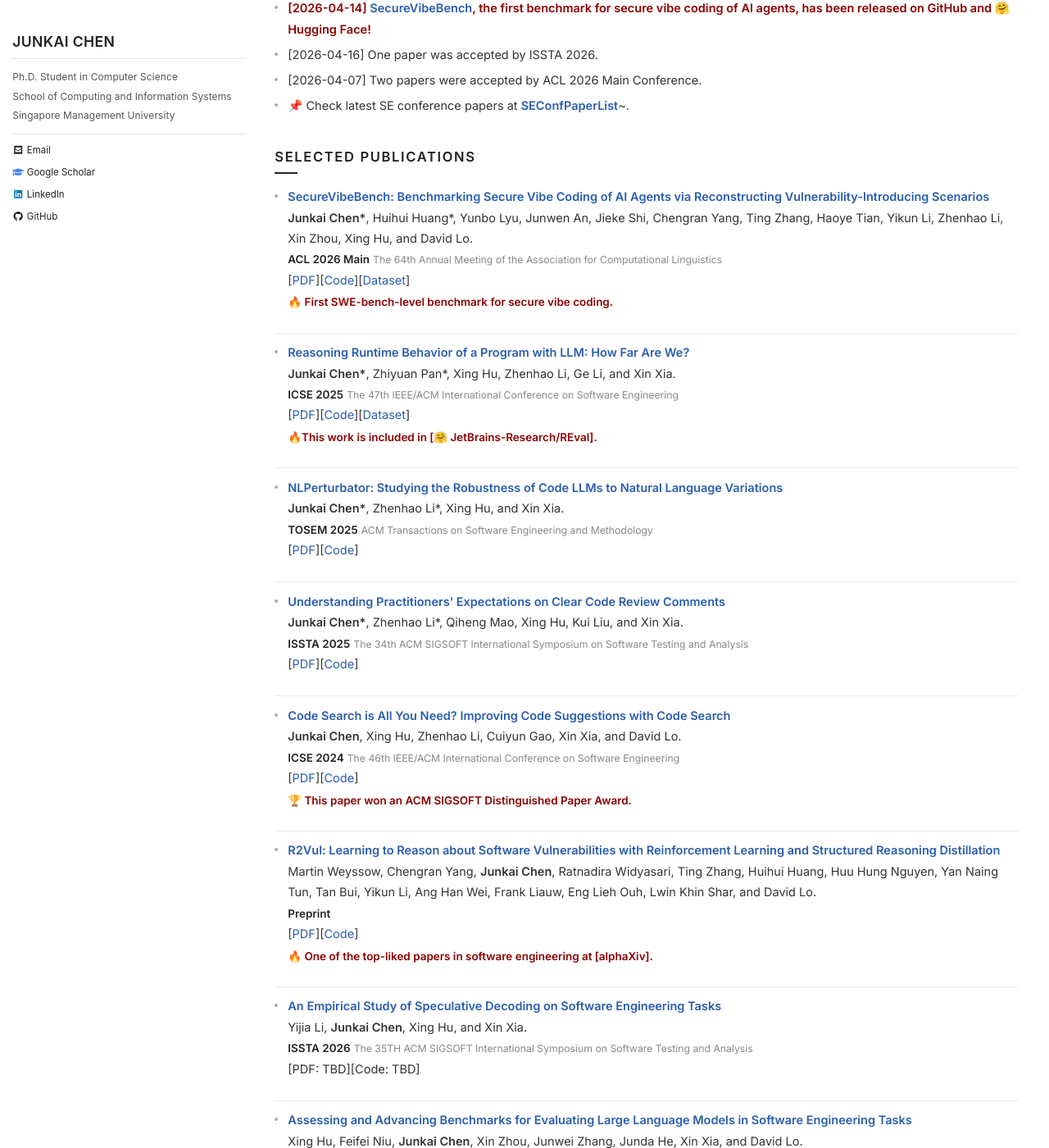
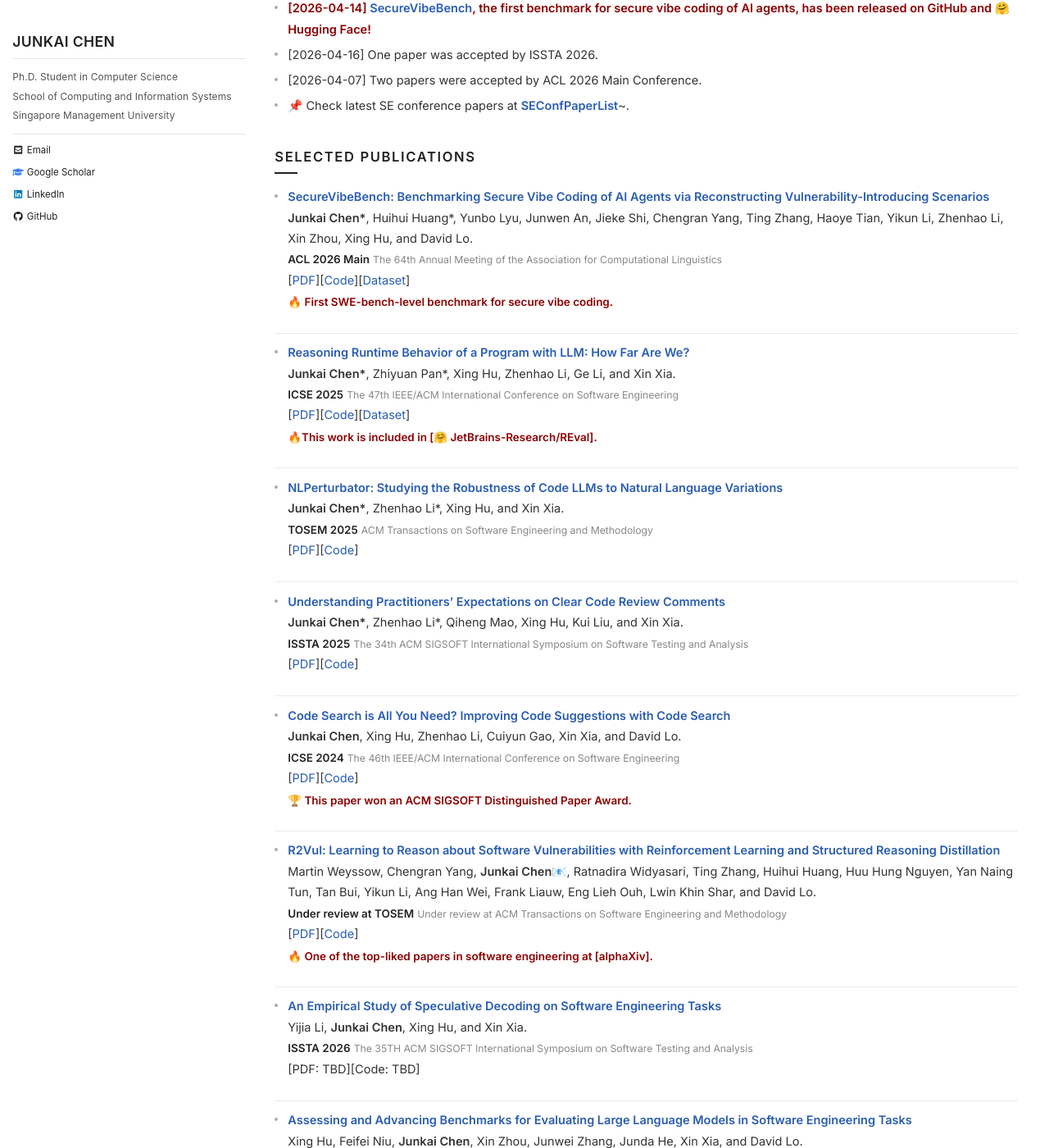
Before and after one commit to chen-junkai/chen-junkai.github.io, a Jekyll site: the page built from index.md, in a window 1280 px wide and 1400 px high, scrolled down 332 px. Shown: the whole window at 82% size. Built offline with Jekyll 4.4.1, drawn with Linux system fonts in a browser that asks for light colours; nearby versions of some CDN libraries; our own code applies the rules of GitHub Pages for plain Markdown files.

Commit message:
Enhance publication

```diff
--- a/assets/css/main.scss
+++ b/assets/css/main.scss
@@ -147,6 +147,51 @@
     font-weight: 600;
   }
 
+  /* Author annotations with hover tooltip (equal contribution / corresponding) */
+  .eq-contrib,
+  .corresp {
+    position: relative;
+    text-decoration: none;
+
+    &:hover::after,
+    &:focus::after {
+      position: absolute;
+      bottom: calc(100% + 6px);
+      left: 50%;
+      transform: translateX(-50%);
+      white-space: nowrap;
+      background: #333;
+      color: #fff;
+      padding: 4px 8px;
+      border-radius: 4px;
+      font-size: 0.75rem;
+      font-weight: 400;
+      letter-spacing: 0.01em;
+      box-shadow: 0 2px 6px rgba(0, 0, 0, 0.15);
+      z-index: 1000;
+      pointer-events: none;
+    }
+
+    &:hover::before,
+    &:focus::before {
+      content: "";
+      position: absolute;
+      bottom: 100%;
+      left: 50%;
+      transform: translateX(-50%);
+      border: 4px solid transparent;
+      border-top-color: #333;
+      z-index: 1000;
+      pointer-events: none;
+    }
+  }
+
+  .eq-contrib:hover::after,
+  .eq-contrib:focus::after { content: "equal contribution"; }
+
+  .corresp:hover::after,
+  .corresp:focus::after { content: "corresponding author"; }
+
   /* Publication special note */
   .pub-note {
     display: block;
--- a/index.md
+++ b/index.md
@@ -26,24 +26,24 @@
 # Selected Publications
 
 - [**SecureVibeBench: Benchmarking Secure Vibe Coding of AI Agents via Reconstructing Vulnerability-Introducing Scenarios**](https://www.arxiv.org/abs/2509.22097)<br/>
-  **Junkai Chen\***, Huihui Huang\*, Yunbo Lyu, Junwen An, Jieke Shi, Chengran Yang, Ting Zhang, Haoye Tian, Yikun Li, Zhenhao Li, Xin Zhou, Xing Hu, and David Lo.<br/>
+  <strong>Junkai Chen<span class="eq-contrib">*</span></strong>, Huihui Huang<span class="eq-contrib">*</span>, Yunbo Lyu, Junwen An, Jieke Shi, Chengran Yang, Ting Zhang, Haoye Tian, Yikun Li, Zhenhao Li, Xin Zhou, Xing Hu, and David Lo.<br/>
   <span class="pub-venue">ACL 2026 Main</span> <span class="pub-venue-full">The 64th Annual Meeting of the Association for Computational Linguistics</span><br/>
   [<a href="https://www.arxiv.org/pdf/2509.22097" target="_blank">PDF</a>][<a href="https://github.com/iCSawyer/SecureVibeBench" target="_blank">Code</a>][<a href="https://huggingface.co/datasets/iCSawyer/SecureVibeBench" target="_blank">Dataset</a>]
   <span class="pub-note">🔥 First SWE-bench-level benchmark for secure vibe coding.</span>
 
 - [**Reasoning Runtime Behavior of a Program with LLM: How Far Are We?**](https://dl.acm.org/doi/10.1109/ICSE55347.2025.00012)<br/>
-  **Junkai Chen\***, Zhiyuan Pan\*, Xing Hu, Zhenhao Li, Ge Li, and Xin Xia.<br/>
+  <strong>Junkai Chen<span class="eq-contrib">*</span></strong>, Zhiyuan Pan<span class="eq-contrib">*</span>, Xing Hu, Zhenhao Li, Ge Li, and Xin Xia.<br/>
   <span class="pub-venue">ICSE 2025</span> <span class="pub-venue-full">The 47th IEEE/ACM International Conference on Software Engineering</span><br/>
   [<a href="https://arxiv.org/pdf/2403.16437.pdf" target="_blank">PDF</a>][<a href="https://github.com/r-eval/r-eval.github.io" target="_blank">Code</a>][<a href="https://huggingface.co/datasets/JetBrains-Research/REval" target="_blank">Dataset</a>]<br/>
   <span class="pub-note">🔥This work is included in <a href="https://huggingface.co/datasets/JetBrains-Research/REval">[🤗 JetBrains-Research/REval]</a>.</span>
 
 - [**NLPerturbator: Studying the Robustness of Code LLMs to Natural Language Variations**](https://dl.acm.org/doi/10.1145/3745764)<br/>
-  **Junkai Chen\***, Zhenhao Li\*, Xing Hu, and Xin Xia.<br/>
+  <strong>Junkai Chen<span class="eq-contrib">*</span></strong>, Zhenhao Li<span class="eq-contrib">*</span>, Xing Hu, and Xin Xia.<br/>
   <span class="pub-venue">TOSEM 2025</span> <span class="pub-venue-full">ACM Transactions on Software Engineering and Methodology</span><br/>
   [<a href="https://dl.acm.org/doi/abs/10.1145/3745764" target="_blank">PDF</a>][<a href="https://github.com/iCSawyer/NLPerturbator" target="_blank">Code</a>]
 
 - [**Understanding Practitioners' Expectations on Clear Code Review Comments**](https://dl.acm.org/doi/10.1145/3728931)<br/>
-  **Junkai Chen\***, Zhenhao Li\*, Qiheng Mao, Xing Hu, Kui Liu, and Xin Xia.<br/>
+  <strong>Junkai Chen<span class="eq-contrib">*</span></strong>, Zhenhao Li<span class="eq-contrib">*</span>, Qiheng Mao, Xing Hu, Kui Liu, and Xin Xia.<br/>
   <span class="pub-venue">ISSTA 2025</span> <span class="pub-venue-full">The 34th ACM SIGSOFT International Symposium on Software Testing and Analysis</span><br/>
   [<a href="https://arxiv.org/pdf/2410.06515" target="_blank">PDF</a>][<a href="https://github.com/iCSawyer/ClearCRC" target="_blank">Code</a>]
 
@@ -54,8 +54,8 @@
   <span class="pub-note">🏆 This paper won an ACM SIGSOFT Distinguished Paper Award.</span>
 
 - [**R2Vul: Learning to Reason about Software Vulnerabilities with Reinforcement Learning and Structured Reasoning Distillation**](https://arxiv.org/abs/2504.04699)<br/>
-  Martin Weyssow, Chengran Yang, **Junkai Chen**, Ratnadira Widyasari, Ting Zhang, Huihui Huang, Huu Hung Nguyen, Yan Naing Tun, Tan Bui, Yikun Li, Ang Han Wei, Frank Liauw, Eng Lieh Ouh, Lwin Khin Shar, and David Lo.<br/>
-  <span class="pub-venue">Preprint</span><br/>
+  Martin Weyssow, Chengran Yang, <strong>Junkai Chen<span class="corresp">📧</span></strong>, Ratnadira Widyasari, Ting Zhang, Huihui Huang, Huu Hung Nguyen, Yan Naing Tun, Tan Bui, Yikun Li, Ang Han Wei, Frank Liauw, Eng Lieh Ouh, Lwin Khin Shar, and David Lo.<br/>
+  <span class="pub-venue">Under review at TOSEM</span> <span class="pub-venue-full">Under review at ACM Transactions on Software Engineering and Methodology</span><br/>
   [<a href="https://arxiv.org/pdf/2504.04699" target="_blank">PDF</a>][<a href="https://github.com/martin-wey/R2Vul" target="_blank">Code</a>]
   <span class="pub-note">🔥 One of the top-liked papers in software engineering at [[alphaXiv]](https://www.alphaxiv.org/?subcategories=%5B%22software-engineering%22%5D&sort=Likes).</span>
 
```
